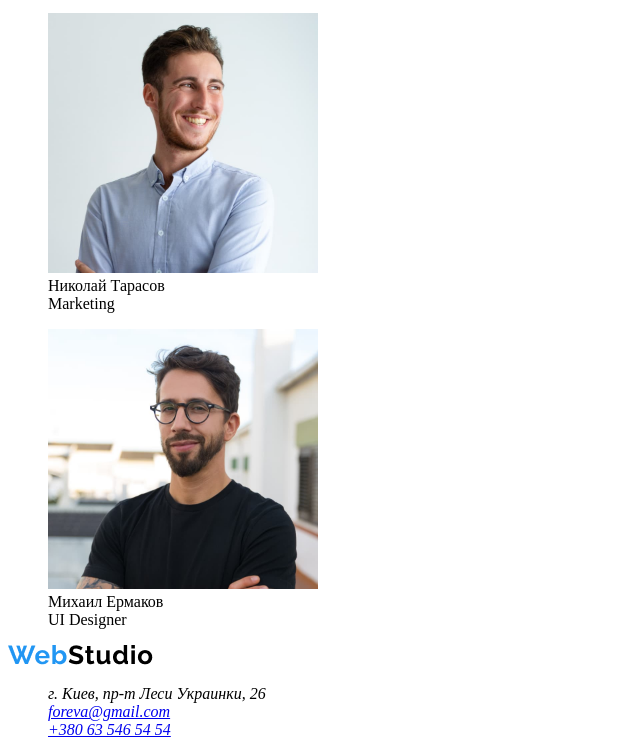
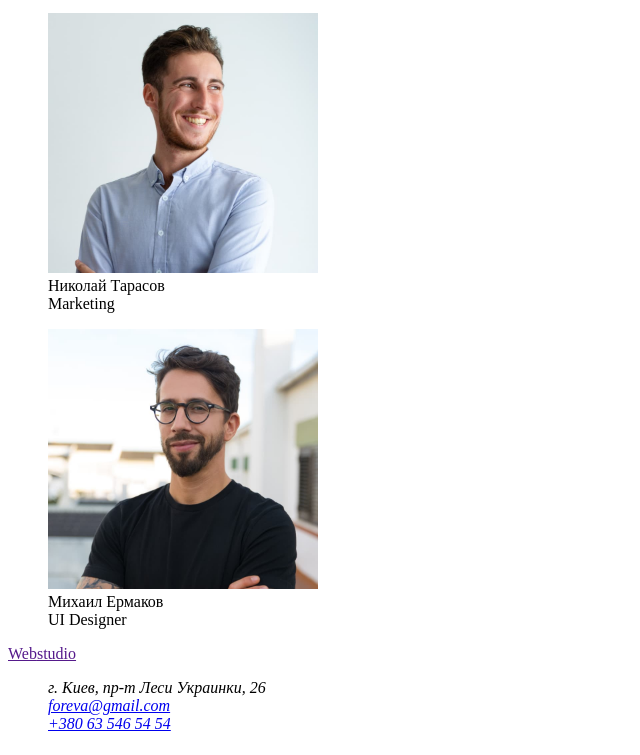
Before and after one commit to Nikolayhous/goit-markup-hw-01, a plain HTML site: page index.html in a window 1280 px wide. Shown: the part 2136-2891 px from the top of the page, without its empty margins (0-640 px from the left). Drawn offline with Linux system fonts and the light colour scheme.

Commit message:
Обгорнул тегом main

```diff
--- a/index.html
+++ b/index.html
@@ -9,7 +9,7 @@
 </head>
 <body>
 
-    <main>
+
             <!--header -->
             <header>
                 <a href="">
@@ -25,6 +25,7 @@
                 <a href="tel:+380635465454">+380 63 546 54 54</a>
                 <a href="mailto:foreva@gmail.com">foreva@gmail.com</a>
             </header>
+        <main>
             <!-- section эффективные решения для вашего бизнеса -->
             <section>
                 <h1>Эффективные решения для вашего бизнеса</h1>
@@ -89,12 +90,12 @@
                     </ul>
                 </div>
             </section>
-
+        </main>
             <!-- footer -->
             <footer>
-                <a href="">
-                    <img src="images/Logo.png" alt="logo WebStudio">
-                </a>
+            <a href="">
+                <span>Web</span><span>studio</span>
+            </a>
                 <address>
                     <ul>
                         <li>г. Киев, пр-т Леси Украинки, 26</li>
@@ -104,7 +105,5 @@
                 </address>
             </footer>
 
-    </main>
-
 </body>
 </html>
```
